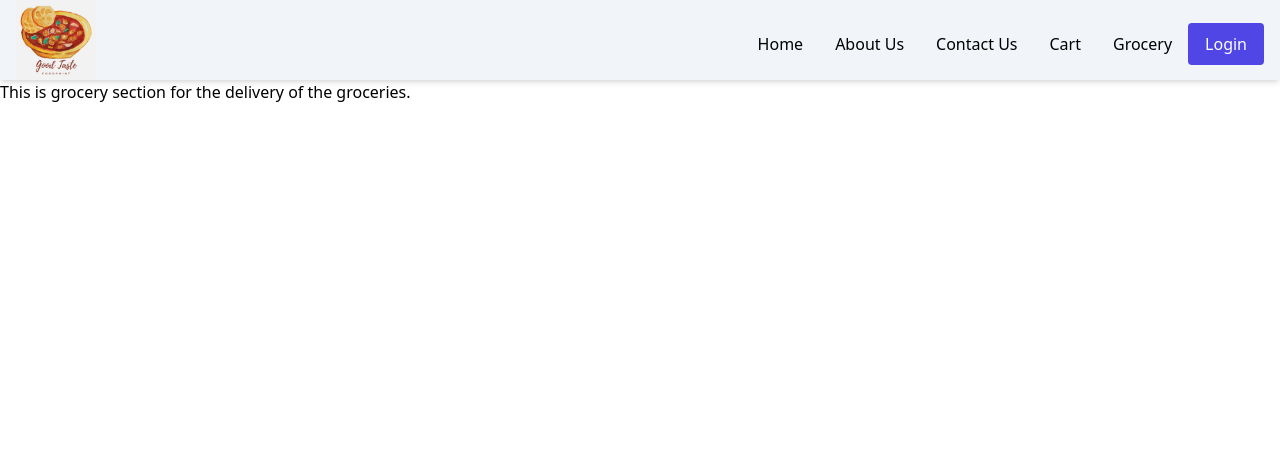
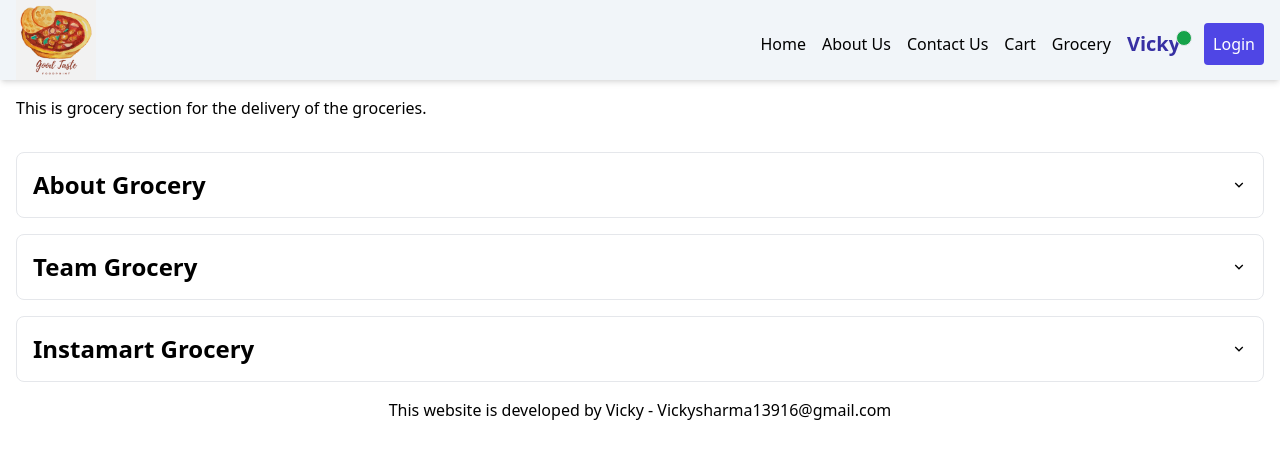
Before and after one commit to VickySharma13916/FoodQuill, a React (Vite) app: page /grocery in a window 1280 px wide. Shown: the top 458 px of the page. Built offline with nearby package versions, Linux system fonts and the light colour scheme.

Commit message:
Add Context API

```diff
--- /dev/null
+++ b/src/Utils/UserContext.js
@@ -0,0 +1,8 @@
+import { createContext } from "react";
+
+const UserContext = createContext({
+  name: "Vicky",
+  email: "Vickysharma13916@gmail.com",
+});
+
+export default UserContext;
--- a/src/component/Footer.js
+++ b/src/component/Footer.js
@@ -1,7 +1,13 @@
-import React from "react";
+import React, { useContext } from "react";
+import UserContext from "../Utils/UserContext";
 
 const Footer = () => {
-  return <div></div>;
+  const user = useContext(UserContext);
+  return (
+    <div className="flex justify-center pb-4">
+      This website is developed by {user.name} - {user.email}
+    </div>
+  );
 };
 
 export default Footer;
--- a/src/component/Grocery.js
+++ b/src/component/Grocery.js
@@ -1,7 +1,59 @@
-import React from "react";
+import React, { useState } from "react";
+import { RiArrowDownSLine, RiArrowUpSLine } from "react-icons/ri";
+const Grocery = () => {
+  const [isVisible, setIsVisible] = useState("");
+  return (
+    <>
+      <h1 className="p-4">
+        This is grocery section for the delivery of the groceries.
+      </h1>
+      <Section
+        title={"About Grocery"}
+        description={
+          "Lorem, ipsum dolor sit amet consectetur adipisicing elit. Ad alias voluptate repudiandae eaque expedita officiis eos eum dolore recusandae, molestias totam doloribus nobis, quasi, facere eligendi autem cupiditate. Natus, aspernatur"
+        }
+        isVisible={isVisible === "about"}
+        handleShowDescription={() =>
+          setIsVisible(isVisible === "about" ? "" : "about")
+        }
+      />
+      <Section
+        title={"Team Grocery"}
+        description={
+          "Lorem, ipsum dolor sit amet consectetur adipisicing elit. Ad alias voluptate repudiandae eaque expedita officiis eos eum dolore recusandae, molestias totam doloribus nobis, quasi, facere eligendi autem cupiditate. Natus, aspernatur"
+        }
+        isVisible={isVisible === "team"}
+        handleShowDescription={() =>
+          setIsVisible(isVisible === "team" ? "" : "team")
+        }
+      />
+      <Section
+        title={"Instamart Grocery"}
+        description={
+          "Lorem, ipsum dolor sit amet consectetur adipisicing elit. Ad alias voluptate repudiandae eaque expedita officiis eos eum dolore recusandae, molestias totam doloribus nobis, quasi, facere eligendi autem cupiditate. Natus, aspernatur"
+        }
+        isVisible={isVisible === "Instamart"}
+        handleShowDescription={() =>
+          setIsVisible(isVisible === "Instamart" ? "" : "Instamart")
+        }
+      />
+    </>
+  );
+};
 
-const Grocery = () => {
-  return <h1>This is grocery section for the delivery of the groceries.</h1>;
+const Section = ({ title, description, isVisible, handleShowDescription }) => {
+  return (
+    <div
+      className="border rounded-lg p-4 m-4"
+      onClick={() => handleShowDescription()}
+    >
+      <div className="flex justify-between items-center">
+        <div className="text-2xl font-bold">{title}</div>
+        <button>{isVisible ? <RiArrowUpSLine /> : <RiArrowDownSLine />}</button>
+      </div>
+      {isVisible && <div className="font-semibold mt-2">{description}</div>}
+    </div>
+  );
 };
 
 export default Grocery;
--- a/src/component/Header.js
+++ b/src/component/Header.js
@@ -1,14 +1,14 @@
-import React, { useState } from "react";
+import React, { useState, useContext } from "react";
+import { Link } from "react-router-dom";
+import useOnlineStatus from "../Utils/useOnlineStatus";
 import logo from "../images/logo.png";
-import { Link } from "react-router-dom";
-import Nav from "react-bootstrap/Nav";
-import Navbar from "react-bootstrap/Navbar";
-import Container from "react-bootstrap/Container";
-import useOnlineStatus from "../Utils/useOnlineStatus";
+import UserContext from "../Utils/UserContext";
+
 const Header = () => {
   const [login, setLogin] = useState(true);
   const [menuOpen, setMenuOpen] = useState(false);
   const online = useOnlineStatus();
+  const { name } = useContext(UserContext);
   //If their is no dependency array in useEffect component called in every rendered
   //If empty dependency array is put it in the useEffect than it called in first or initial render(just once)
   //If their is some variable or state in depencencies array than it called when state is updated ([login] => it will render when login is update)
@@ -16,7 +16,7 @@ const Header = () => {
   //   console.log("Useeffect called");
   // }, []);
   return (
-    <div className="header flex flex-wrap justify-between items-center shadow-md px-4 bg-slate-100">
+    <div className="header sticky top-0 flex flex-wrap justify-between items-center shadow-md px-4 bg-slate-100">
       <Link to="/" className="flex-shrink-0">
         <img
           src={logo}
@@ -35,23 +35,31 @@ const Header = () => {
           menuOpen ? "flex flex-col justify-end" : "hidden"
         } sm:flex sm:items-center sm:justify-center sm:mt-2`}
       >
-        <Link to="/" className="px-4 cursor-pointer">
+        <Link to="/" className="px-2 cursor-pointer">
           Home
         </Link>
-        <Link to="/about" className="px-4 cursor-pointer">
+        <Link to="/about" className="px-2 cursor-pointer">
           About Us
         </Link>
-        <Link to="/contact" className="px-4 cursor-pointer">
+        <Link to="/contact" className="px-2 cursor-pointer">
           Contact Us
         </Link>
-        <Link to="/cart" className="px-4 cursor-pointer">
+        <Link to="/cart" className="px-2 cursor-pointer">
           Cart
         </Link>
-        <Link to="/grocery" className="px-4 cursor-pointer">
+        <Link to="/grocery" className="px-2 cursor-pointer">
           Grocery
         </Link>
+        <div className="flex flex-col items-center justify-center relative pl-2 pr-6 text-indigo-800 font-bold text-xl">
+          {name}
+          {online ? (
+            <span className="w-4 h-4 absolute top-0 right-3 border rounded-full bg-green-600"></span>
+          ) : (
+            <span className="w-4 h-4 absolute top-0 right-3 border rounded-full bg-red-600"></span>
+          )}
+        </div>
         <div
-          className="flex items-center w-max cursor-pointer justify-center rounded border border-transparent bg-indigo-600 px-4 py-2 text-base font-medium text-white hover:bg-indigo-700 focus:outline-none"
+          className="flex items-center w-max cursor-pointer justify-center rounded border border-transparent bg-indigo-600 px-2 py-2 text-base font-medium text-white hover:bg-indigo-700 focus:outline-none"
           onClick={() => setLogin(!login)}
         >
           {login ? "Login" : "Logout"}
--- a/src/component/RestaurantMenu.js
+++ b/src/component/RestaurantMenu.js
@@ -3,7 +3,6 @@ import { useParams } from "react-router-dom";
 import { CDN_URL } from "../Utils/constant";
 import useRestaurantMenu from "../Utils/useRestaurantMenu";
 import Shimmer from "./Shimmer";
-import { Col, Container, Row } from "react-bootstrap";
 import { FaStar } from "react-icons/fa";
 
 const RestaurantMenu = () => {
--- a/src/component/Shimmer.js
+++ b/src/component/Shimmer.js
@@ -8,7 +8,7 @@ const Shimmer = () => {
         <div className="flex-grow w-64 border rounded-lg shadow-md" key={i}>
           <div className="h-96 flex flex-col items-center">
             <div className="bg-gray-300 rounded-t-lg w-full h-full"></div>
-            <div className="bg-gray-100 rounded-b-lg w-full h-full p-4"></div>
+            <div className="bg-gray-100 rounded-b-lg w-full h-full"></div>
           </div>
         </div>
       );
--- a/src/component/User.js
+++ b/src/component/User.js
@@ -1,7 +1,8 @@
-import React, { useEffect, useState } from "react";
-
+import React, { useEffect, useState, useContext } from "react";
+// import UserContext from "../Utils/UserContext";
 const User = ({ name }) => {
   const [userInfo, setUserInfo] = useState(null);
+  // const user = useContext(UserContext);
   const fetchUser = async () => {
     const data = await fetch(`https://api.github.com/users/${name}`);
     const json = await data.json();
@@ -21,7 +22,7 @@ const User = ({ name }) => {
               loading="lazy"
               className="rounded"
             />
-            <div className="h-36">
+            <div className="h-49">
               <h2 className="font-semibold text-2xl">{item?.name}</h2>
               <div>
                 Github Id:-
@@ -34,6 +35,10 @@ const User = ({ name }) => {
               <div>Followers:- {item?.followers}</div>
               <div>Following:- {item?.following}</div>
               <div>Repositories:- {item?.public_repos}</div>
+              <div>
+                Local User:-
+                {/* {user.name} / {user.email} */}
+              </div>
             </div>
           </div>
         ))}
--- a/src/component/UserClass.js
+++ b/src/component/UserClass.js
@@ -1,4 +1,5 @@
 import React from "react";
+import UserContext from "../Utils/UserContext";
 class UserClass extends React.Component {
   constructor(props) {
     super(props);
@@ -42,7 +43,7 @@ class UserClass extends React.Component {
                 loading="lazy"
                 className="rounded"
               />
-              <div className="h-36">
+              <div className="h-49">
                 <h2 className="font-semibold text-2xl">{item?.name}</h2>
                 <div>
                   Github Id:-
@@ -55,6 +56,18 @@ class UserClass extends React.Component {
                 <div>Followers:- {item?.followers}</div>
                 <div>Following:- {item?.following}</div>
                 <div>Repositories:- {item?.public_repos}</div>
+                <div>
+                  Local User:-
+                  <UserContext.Consumer>
+                    {(value) => {
+                      return (
+                        <span>
+                          {value.name} -{value.email}
+                        </span>
+                      );
+                    }}
+                  </UserContext.Consumer>
+                </div>
               </div>
             </div>
           ))}
```
Also changed, not shown: src/App.js (+7 -2 lines).
